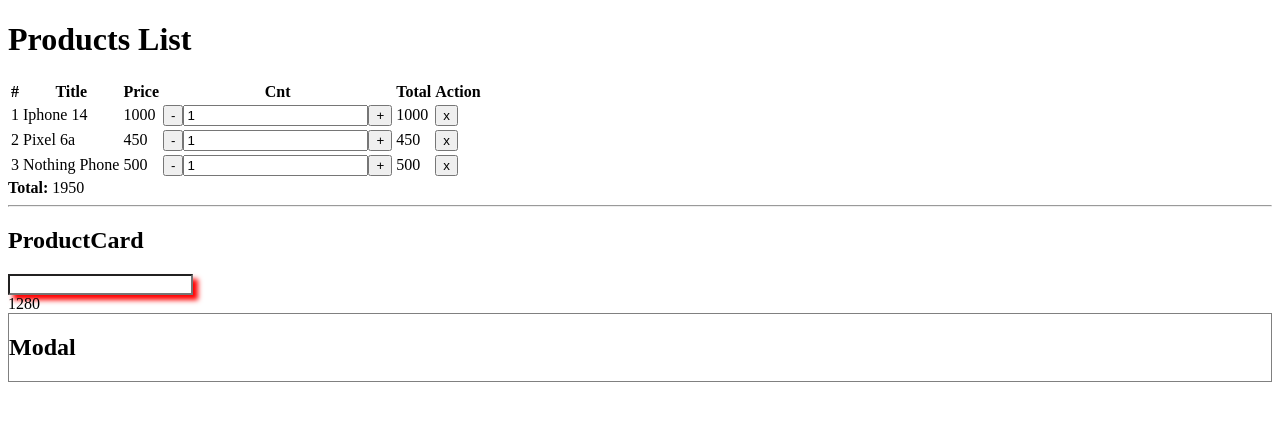
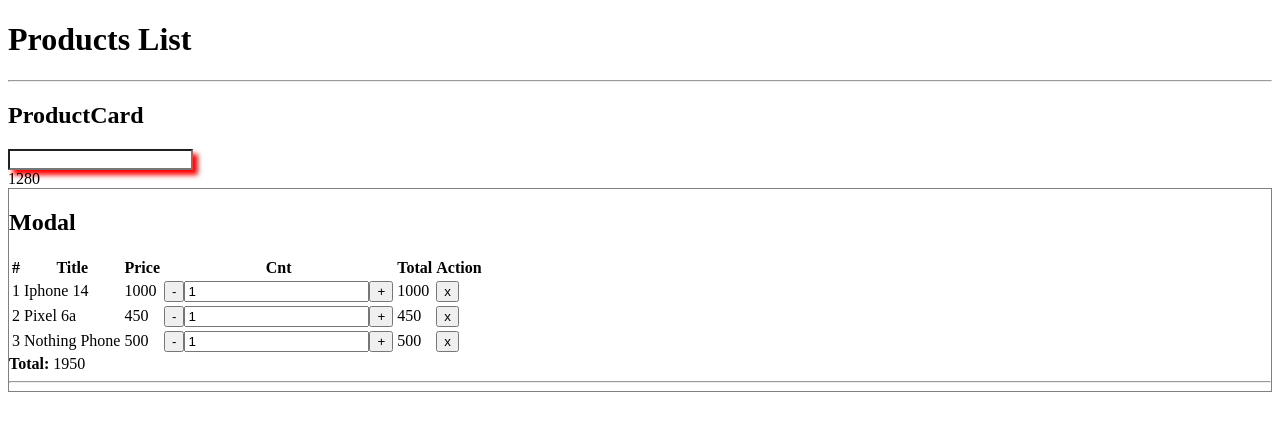
Before and after one commit to EvgeniiZaets/react-sandbox, a React app: page / in a window 1280 px wide. Shown: the top 422 px of the page. Built offline with nearby package versions, Linux system fonts and the light colour scheme.

Commit message:
Children

```diff
--- a/src/App.js
+++ b/src/App.js
@@ -36,6 +36,12 @@ export default function App () {
 
   return <div>
     <h1>Products List</h1>
+    <hr/>
+    <ProductCard/>
+    <footer>
+       { width }
+    </footer>
+    <Modal>
       <table>
         <tbody>
         <tr>
@@ -64,12 +70,7 @@ export default function App () {
         <b>Total: </b>
         { products.reduce((acc, product) => acc + productTotal(product), 0) }
       </div>
-    <hr/>
-    <ProductCard/>
-    <footer>
-       { width }
-    </footer>
-    <Modal/>
+    </Modal>
   </div>;
 }
 
--- a/src/Modal/index.js
+++ b/src/Modal/index.js
@@ -3,13 +3,22 @@ import React, { useRef } from 'react';
 import style from './style.module.scss';
 import useClickOutside from '../hooks/useClickOutside';
 
-export default function Modal () {
+// eslint-disable-next-line react/prop-types
+export default function Modal ({ children }) {
   const modal = useRef();
   useClickOutside(modal, () => {
     console.log('action on click outside');
   });
 
+  const content = !children
+    ? null
+    : <>
+    { children }
+    <hr/>
+  </>;
+
   return <div ref={modal} className={style.modal}>
     <h2>Modal</h2>
+    { content }
   </div>;
 }
```
Lines whose indentation alone changed are shown as unchanged.
